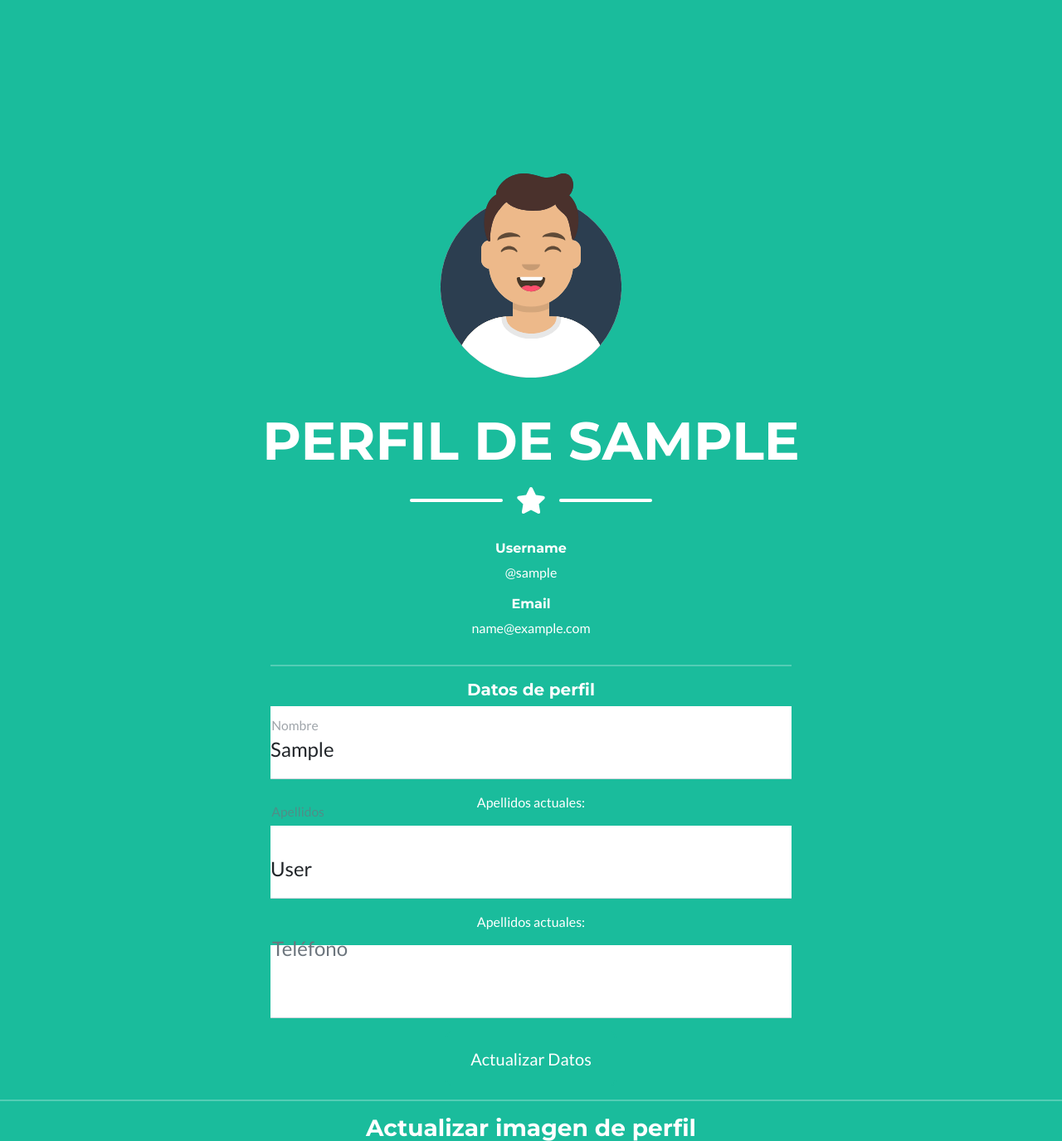
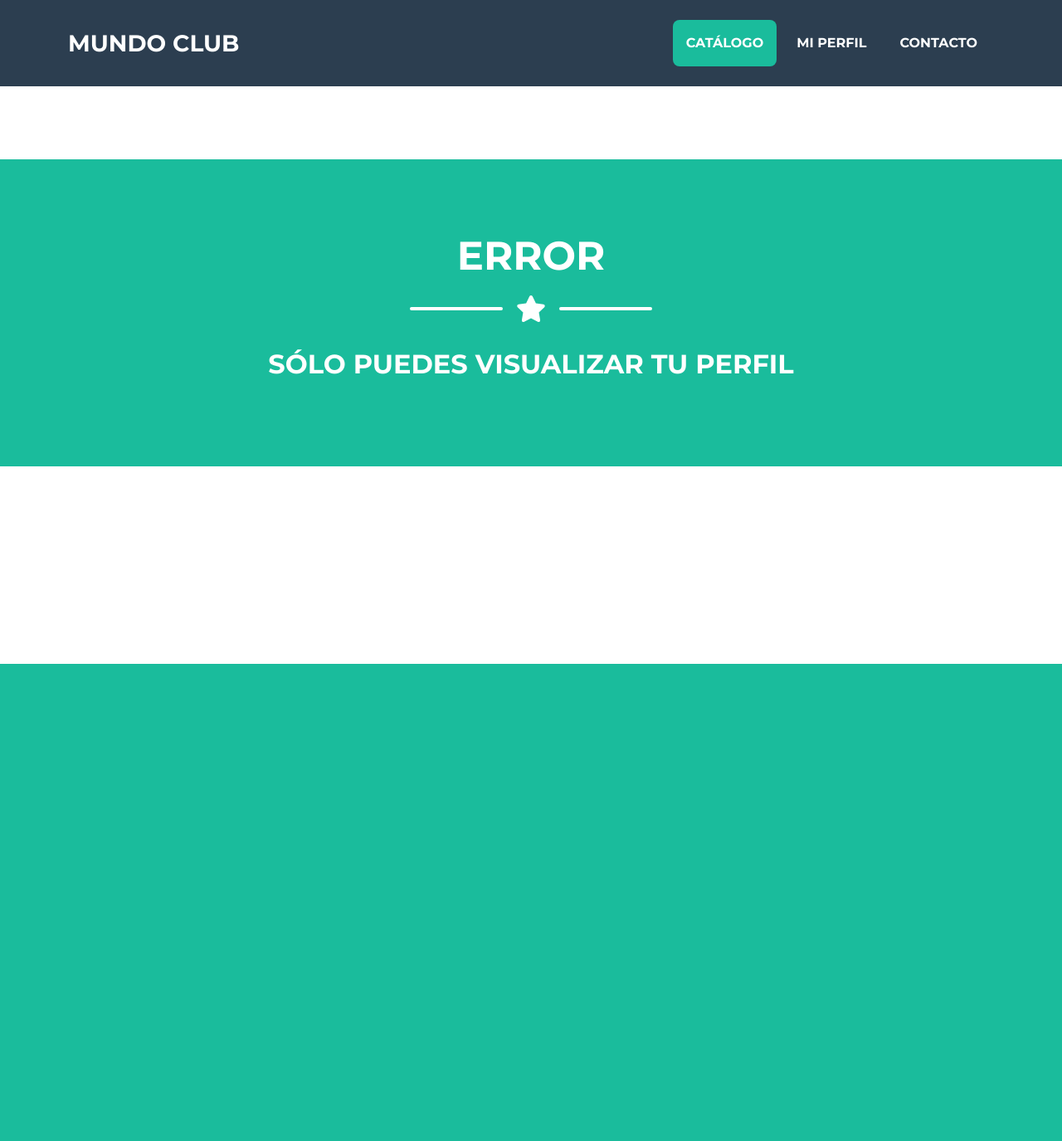
Before and after one commit to jotacarrion/ProgSegura-Web, a Django app: page /user-detail/1/ in a window 1280 px wide. Shown: the top 1375 px of the page at 83% size. After the commit the page ends 800 px from the top, so only its background shows below. Run offline with Django 3.2, Linux system fonts and the light colour scheme; the visitor is signed in with stand-in values (Sample User, id 1); data comes from the database, SQL or seed files in the repository; some libraries are stand-ins or nearby versions.

Commit message:
fixed some vulnerabilities

```diff
--- /dev/null
+++ b/templates/error-perfil.html
@@ -0,0 +1,31 @@
+{% extends 'base.html' %}
+
+{% load static %}
+
+{% block content %}
+        {% include 'navbar.html' %}
+
+    <!-- Portfolio Section-->
+        <section class="page-section portfolio" id="portfolio">
+
+        </section>
+        <!-- About Section-->
+        <section class="page-section bg-primary text-white mb-0" id="about">
+            <div class="container">
+                <!-- About Section Heading-->
+                <h2 class="page-section-heading text-center text-uppercase text-white">ERROR</h2>
+                <!-- Icon Divider-->
+                <div class="divider-custom divider-light">
+                    <div class="divider-custom-line"></div>
+                    <div class="divider-custom-icon"><i class="fas fa-star"></i></div>
+                    <div class="divider-custom-line"></div>
+                </div>
+                <!-- About Section Content-->
+                <div class="row">
+                    <h2 class="text-center">SÓLO PUEDES VISUALIZAR TU PERFIL</h2>
+                </div>
+                <!-- About Section Button-->
+
+            </div>
+        </section>
+{% endblock content %}
--- a/templates/index.html
+++ b/templates/index.html
@@ -30,7 +30,7 @@
                                     <i class="fas fa-plus fa-3x"></i></div>
                             </div>
                             <img class="img-fluid" src="{{ product.image_product.url }}" alt="ERROR IMAGEN - {{ product.image_product }}" />
-                            <p>{{ product.description|safe }}...</p>
+                            <p>{{ product.description|escape }}...</p>
                         </div>
                     </div>
                     {% endfor %}
@@ -163,7 +163,7 @@
                                     <img class="img-fluid rounded mb-5" src="{{ product.image_product.url }}"
                                          alt="ERROR IMAGEN - {{ product.image_product }}" />
                                     <!-- Portfolio Modal - Text-->
-                                    <p class="mb-4">{{ product.description|safe }}</p>
+                                    <p class="mb-4">{{ product.description|escape }}</p>
                                     <p class="mb-4"><strong>{{ product.price }} €</strong></p>
                                     <button class="btn btn-primary" href="#!" data-bs-dismiss="modal">
                                         <i class="fas fa-times fa-fw"></i>
--- a/templates/user-detail.html
+++ b/templates/user-detail.html
@@ -52,14 +52,14 @@
                 </div>
                 <!-- Email address input-->
                 <div class="form-floating mb-3">
-                    <p>Apellidos actuales: {{ user_detail.last_name|safe }}</p>
+                    <p>Apellidos actuales: {{ user.last_name|safe }}</p>
                     <input class="form-control" id="last_name" type="text" placeholder="Apellidos"
                            value="{{ user.last_name|default:'' }}" data-sb-validations="required" name="last_name" />
                     <label for="last_name">Apellidos</label>
                     <div class="invalid-feedback" data-sb-feedback="last_name:required">An last_name is required.</div>
                 </div>
                 <div class="form-floating mb-3">
-                    <p>Apellidos actuales: {{ user_detail.phone_number|safe }}</p>
+                    <p>Teléfono actual: {{ user_detail.phone_number|safe }}</p>
                     <input class="form-control" id="phone" type="text" maxlength="72" placeholder="Telefono"
                            value="{{ user_detail.phone_number|default:'' }}"  name="phone" />
                     <label for="phone">Teléfono</label>
--- a/web/models.py
+++ b/web/models.py
@@ -5,7 +5,12 @@ from django.db import models
 
 
 class ProfileUser(models.Model):
+    rol_choices = (
+        ('admin', 'Empleado'),
+        ('user', 'Usuario'),
+    )
     phone_number = models.CharField(max_length=16)
+    rol = models.CharField(max_length=12, choices=rol_choices , blank=True, null=True)
     image_profile = models.ImageField(upload_to='users/image_profiles', default=True, blank=True, null=True)
     username = models.OneToOneField(User, models.DO_NOTHING, unique=True)
 #    is_active = models.IntegerField()
--- a/web/views.py
+++ b/web/views.py
@@ -14,7 +14,6 @@ def login(request):
     context = {}
 
     if request and request.POST:
-        print('-request.POST', request.POST)
         username = request.POST['username']
 
         password = request.POST['password']
@@ -26,6 +25,11 @@ def login(request):
 
     return render(request, 'login.html', context)
 
+
+@login_required
+def error_profile(request):
+    context = {}
+    return render(request, 'error-perfil.html', context)
 
 @login_required
 def index(request):
@@ -54,69 +58,80 @@ def index(request):
     return render(request, 'index.html', context=context)
 
 
-#@login_required
+@login_required
 def user_detail(request, user_id):
     context = {}
     if User.objects.filter(id=user_id).exists():
         user = User.objects.get(id=user_id)
-        context['user'] = user
+        if user.username == request.session.get('username'):
+            context['user'] = user
 
-        username = user.username
-        user_detail = None
+            username = user.username
+            user_detail = None
 
-        if ProfileUser.objects.filter(username=user).exists():
-            user_detail = ProfileUser.objects.get(username=user)
+            if ProfileUser.objects.filter(username=user).exists():
+                user_detail = ProfileUser.objects.get(username=user)
 
-        if request.FILES:
-            if 'image_profile' in request.FILES and request.FILES['image_profile']:
-                if ProfileUser.objects.filter(username=user).exists():
-                    profile_user_viewing = ProfileUser.objects.get(username=user)
-                else:
-                    profile_user_viewing = ProfileUser.objects.create(username=user, phone_number=None, image_profile=None)
-                profile_user_viewing.image_profile = request.FILES['image_profile']
-                profile_user_viewing.save()
+            if request.FILES:
+                if 'image_profile' in request.FILES and request.FILES['image_profile']:
+                    if ProfileUser.objects.filter(username=user).exists():
+                        profile_user_viewing = ProfileUser.objects.get(username=user)
+                    else:
+                        profile_user_viewing = ProfileUser.objects.create(username=user, phone_number=None, image_profile=None)
+                    profile_user_viewing.image_profile = request.FILES['image_profile']
+                    profile_user_viewing.save()
 
 
-        if request.POST:
-            if 'first_name' in request.POST and 'last_name' in request.POST:
-                first_name = request.POST['first_name']
-                last_name = request.POST['last_name']
+            if request.POST:
+                if 'first_name' in request.POST and 'last_name' in request.POST:
+                    first_name = request.POST['first_name']
+                    last_name = request.POST['last_name']
 
-                User.objects.filter(username=username).update(first_name=first_name, last_name=last_name)
-                if 'phone' in request.POST and request.POST['phone']:
-                    phone = request.POST['phone']
-                    if not user_detail and phone:
-                        ProfileUser.objects.create(username=user, phone_number=phone)
-                    else:
-                        ProfileUser.objects.filter(username=user).update(phone_number=phone)
-                    return redirect('user-detail')
+                    User.objects.filter(username=username).update(first_name=first_name, last_name=last_name)
+                    if 'phone' in request.POST and request.POST['phone']:
+                        phone = request.POST['phone']
+                        if not user_detail and phone:
+                            ProfileUser.objects.create(username=user, phone_number=phone)
+                        else:
+                            ProfileUser.objects.filter(username=user).update(phone_number=phone)
+                        return redirect('user-detail')
 
-        context['user_detail'] = user_detail
+            context['user_detail'] = user_detail
+            redirect('user-detail', user.id)
+        else:
+            return render(request, 'error-perfil.html', context=context)
 
     return render(request, 'user-detail.html', context=context)
 
 
 
-#@login_required
+
+@login_required
 def product_update(request, product_id):
     context = {}
 
-    if Product.objects.filter(id=product_id).exists():
-        product = Product.objects.get(id=product_id)
-        context['product'] = product
+    username = request.session.get('username')
+    user = User.objects.get(username=username)
+    if ProfileUser.objects.filter(username=user).exists() and ProfileUser.objects.get(username=user).rol('admin'):
 
-        if request.FILES:
-            if 'image_product' in request.FILES and request.FILES['image_product']:
-                product.image_product = request.FILES['image_product']
-                product.save()
+        if Product.objects.filter(id=product_id).exists():
+            product = Product.objects.get(id=product_id)
+            context['product'] = product
 
-        if request.POST:
-            if 'name' in request.POST and 'name' in request.POST:
-                name = request.POST['name']
-                description = request.POST['description']
-                price = request.POST['price']
+            if request.FILES:
+                if 'image_product' in request.FILES and request.FILES['image_product']:
+                    product.image_product = request.FILES['image_product']
+                    product.save()
 
-                Product.objects.filter(id=product_id).update(name=name, description=description, price=price)
-            return redirect('product-update', product_id)
+            if request.POST:
+                if 'name' in request.POST and 'name' in request.POST:
+                    name = request.POST['name']
+                    description = request.POST['description']
+                    price = request.POST['price']
 
-    return render(request, 'product-update.html', context=context)
+                    Product.objects.filter(id=product_id).update(name=name, description=description, price=price)
+                return redirect('product-update', product_id)
+
+        return render(request, 'product-update.html', context=context)
+    else:
+        return render(request, 'error.html', context=context)
--- a/web_site/settings.py
+++ b/web_site/settings.py
@@ -25,7 +25,7 @@ SECRET_KEY = 'django-insecure-w4-_za431_gppvb)jhx_7x^%$2882#81t&ji=t7q7av7a0(x2o
 # SECURITY WARNING: don't run with debug turned on in production!
 DEBUG = True
 
-ALLOWED_HOSTS = []
+ALLOWED_HOSTS = ['*']
 
 
 # Application definition
--- a/web_site/urls.py
+++ b/web_site/urls.py
@@ -25,6 +25,7 @@ urlpatterns = [
     path('product-update/<int:product_id>/', views.product_update, name='product-update'),
     #path('products', views.products, name='products'),
     path('', views.index, name='index'),
+    path('error', views.error_profile, name='error-profile'),
     path('admin/', admin.site.urls),
 
     #path('user-detail', views.user_detail, name='user-detail'),
```
Also changed, not shown: templates/error.html (added, +31 -0 lines).
